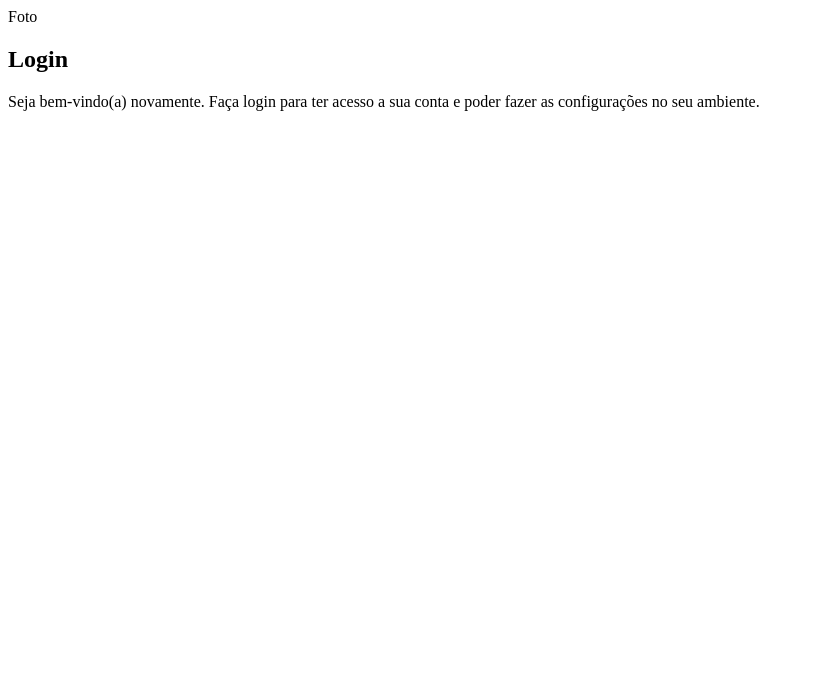
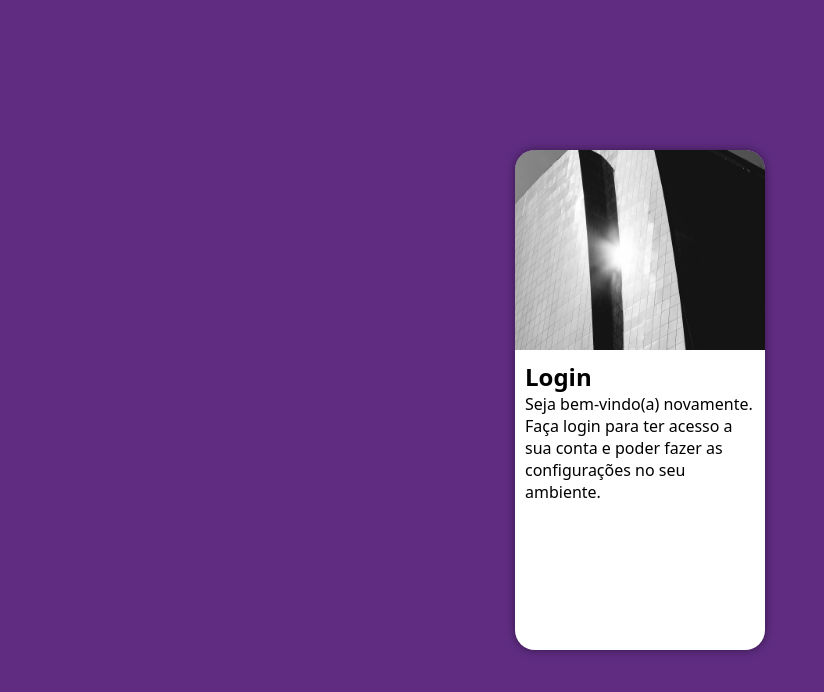
Before and after one commit to RafaelaDSM/projeto-login, a plain HTML site: page index.html in a window 1280 px wide. Shown: the whole page, without its empty margins (0-824 px from the left). Drawn offline with Linux system fonts and the light colour scheme.

Commit message:
Atualizações

```diff
--- a/estilos/style.css
+++ b/estilos/style.css
@@ -5,3 +5,49 @@
     Verde: #49a09d
     Lilás: #5f2c82
 */
+
+* {
+    font-family: system-ui, -apple-system, BlinkMacSystemFont, 'Segoe UI', Roboto, Oxygen, Ubuntu, Cantarell, 'Open Sans', 'Helvetica Neue', sans-serif;
+    padding: 0px;
+    margin: 0px;
+    box-sizing: border-box;
+}
+
+body, html {
+   background-color: #5f2c82;
+   height: 100vh;
+   width: 100vw;
+}
+
+main {
+    position: relative;
+    height: 100vh;
+    width: 100vw;
+}
+
+section#login {
+    position: absolute;
+    top: 50%;
+    left: 50%;
+    transform: translate(-50%, -50%);
+    overflow: hidden;
+
+    background-color: white;
+    width: 250px;
+    height: 500px;
+    border-radius: 20px;
+    box-shadow: 0px 0px 10px rgba(0, 0, 0, 0.450);
+}
+
+section#login > div#imagem {
+    display: block;
+    background: #5f2c82 url(../imagens/back-edificio.jpg);
+    background-size: cover;
+    background-position: left bottom;
+    height: 200px;
+}
+
+section#login > div#formulario {
+    display: block;
+    padding: 10px;
+}
--- a/index.html
+++ b/index.html
@@ -10,12 +10,14 @@
     <main>
         <section id="login">
             <div id="imagem">
-                Foto
+
             </div>
             <div id="formulario">
                 <h1>Login</h1>
                 <p>Seja bem-vindo(a) novamente. Faça login para ter acesso a sua conta e poder fazer as configurações no seu ambiente.</p>
-                <form action="login.php" method="post"></form>
+                <form action="login.php" method="post">
+
+                </form>
             </div>
         </section>
     </main>
```
